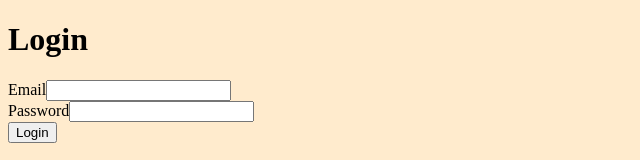
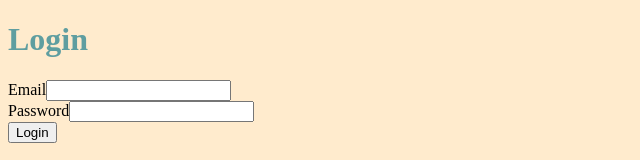
Before and after one commit to davidgranados/workshop-tests-burguer-queen, a React (Vite) app: page /login in a window 1280 px wide. Shown: the top 160 px of the page, without its empty margins (0-640 px from the left). Built offline with nearby package versions, Linux system fonts and the light colour scheme.

Commit message:
feat: login con css modules

```diff
--- a/package.json
+++ b/package.json
@@ -20,7 +20,6 @@
     "@testing-library/dom": "^9.3.1",
     "@testing-library/jest-dom": "^6.1.2",
     "@testing-library/react": "^14.0.0",
-    "@testing-library/user-event": "^14.4.3",
     "@types/jest": "^29.5.4",
     "@types/react": "^18.2.15",
     "@types/react-dom": "^18.2.7",
@@ -32,7 +31,6 @@
     "eslint-plugin-react-refresh": "^0.4.3",
     "jest": "^29.6.4",
     "jest-environment-jsdom": "^29.6.4",
-    "jest-watch-typeahead": "^2.2.2",
     "typescript": "^5.0.2",
     "vite": "^4.4.5"
   }
--- /dev/null
+++ b/src/pages/login/index.ts
@@ -0,0 +1 @@
+export * from './login'
--- /dev/null
+++ b/src/pages/login/login.module.css
@@ -0,0 +1,3 @@
+.title {
+  color: cadetblue;
+}
--- a/src/pages/login.tsx
+++ b/src/pages/login/login.tsx
@@ -1,7 +1,9 @@
 import { FC, useState } from "react";
 import { useNavigate } from "react-router-dom";
 
-import { useLogin } from "../hooks";
+import { useLogin } from "../../hooks";
+
+import styles from "./login.module.css";
 
 type LoginFormFields = {
   email: string;
@@ -39,7 +41,7 @@ export const Login: FC = () => {
 
   return (
     <div>
-      <h1>Login</h1>
+      <h1 className={styles["title"]}>Login</h1>
       <form onSubmit={handleSubmit}>
         <div>
           <label htmlFor="email">Email</label>
```
Also changed, not shown: 1 other file (tests, documents, lock files or other folders).
